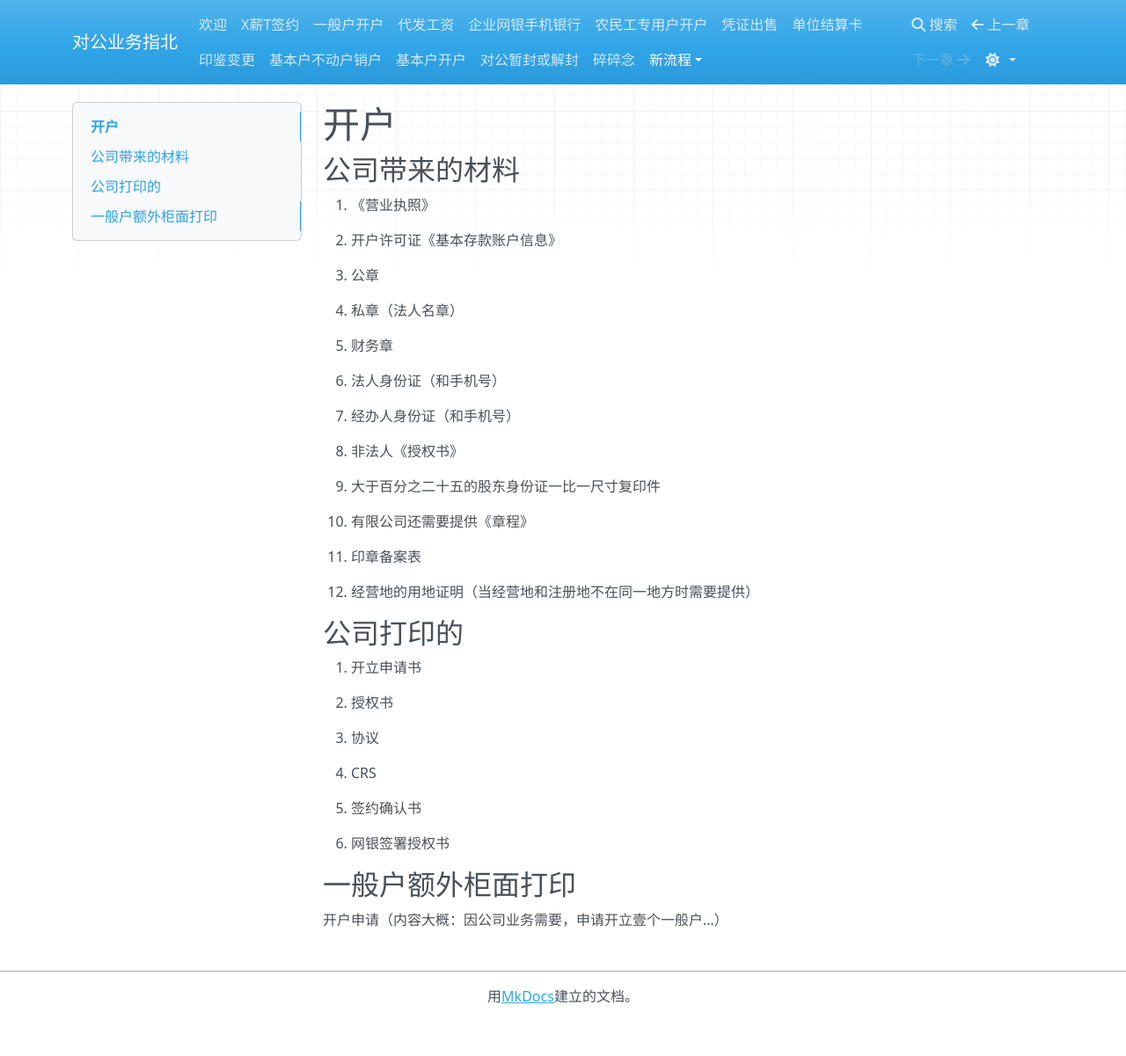
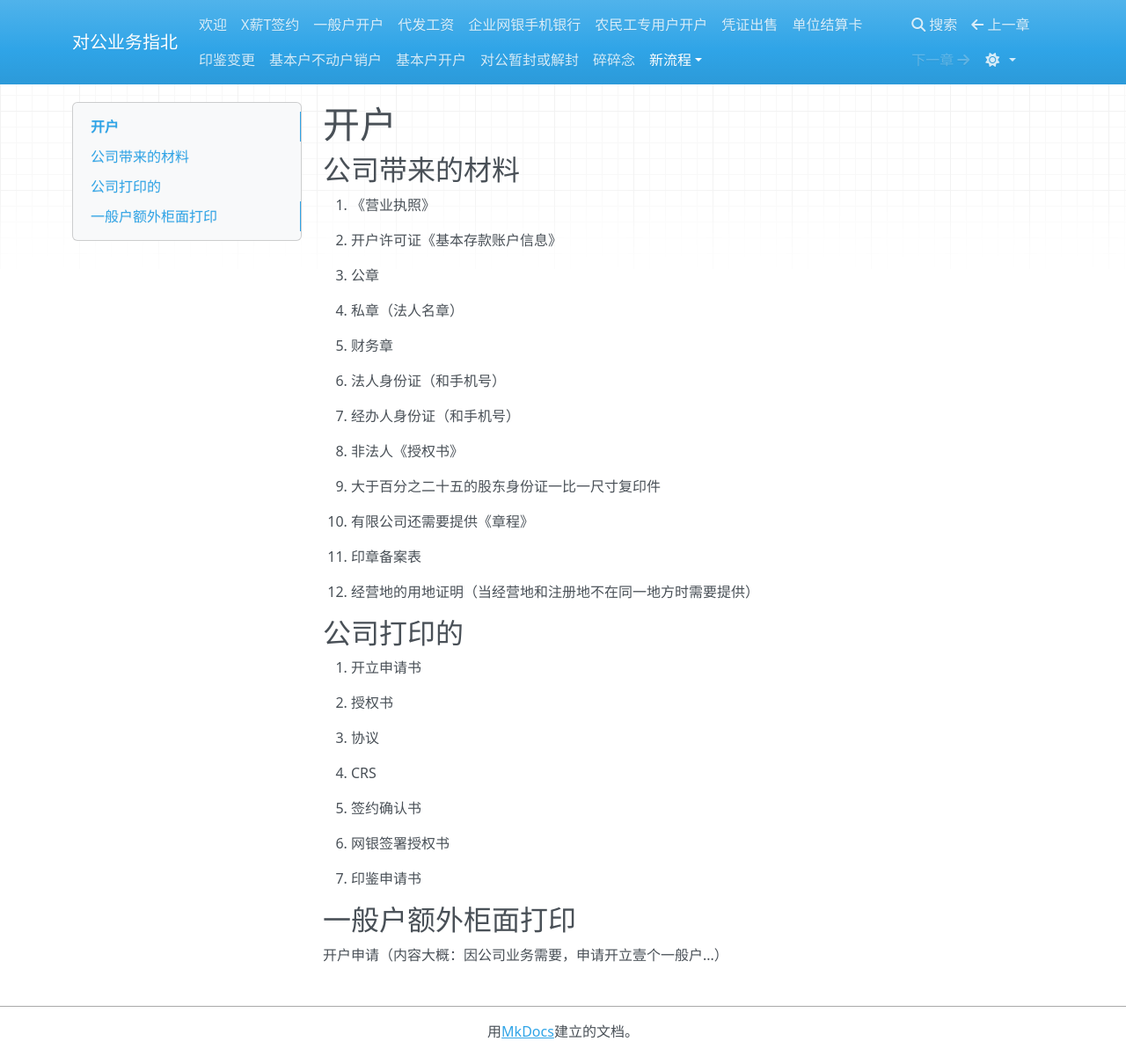
Before and after one commit to sakurafisch/fi, an MkDocs documentation site: the page built from docs/新流程/开户.md, in a window 1280 px wide and 1201 px high. Shown: the whole window at 88% size. Built offline with MkDocs 1.6.1, drawn with Linux system fonts in a browser that asks for light colours; nearby versions of some CDN libraries.

Commit message:
fix: 还需要印鉴申请书

```diff
--- a/docs/新流程/开户.md
+++ b/docs/新流程/开户.md
@@ -40,6 +40,8 @@
 
 6. 网银签署授权书
 
+7. 印鉴申请书
+
 ## 一般户额外柜面打印
 
 开户申请（内容大概：因公司业务需要，申请开立壹个一般户...）
```
